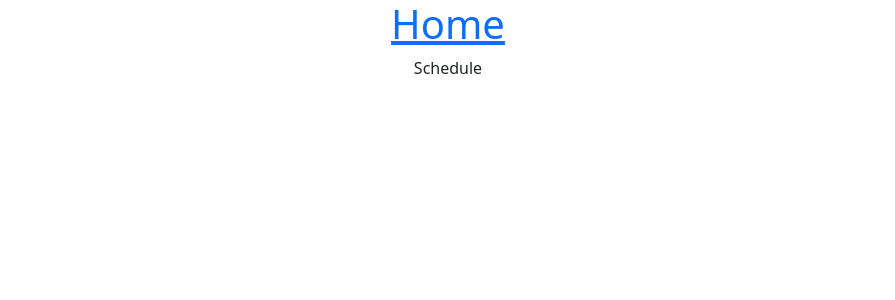
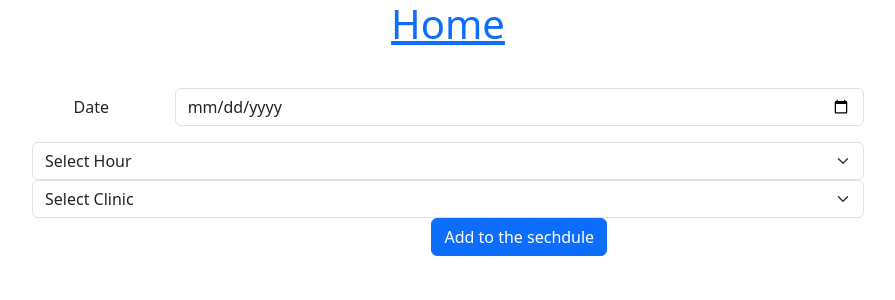
Before and after one commit to C9-hadeelHazimeh/MERAKI_Academy_Project_4, a React (Create React App) app in the folder frontend/: page /schedule in a window 1280 px wide. Shown: the top 300 px of the page, without its empty margins (192-1087 px from the left). Built offline with nearby package versions, Linux system fonts and the light colour scheme.

Commit message:
FE:scheduleing

```diff
--- a/frontend/package.json
+++ b/frontend/package.json
@@ -10,6 +10,7 @@
     "bootstrap": "^5.3.2",
     "react": "^18.2.0",
     "react-bootstrap": "^2.9.2",
+    "react-datepicker": "^4.25.0",
     "react-dom": "^18.2.0",
     "react-router-dom": "^6.21.1",
     "react-scripts": "5.0.1",
--- a/frontend/src/components/Register.js
+++ b/frontend/src/components/Register.js
@@ -5,7 +5,8 @@ import Form from "react-bootstrap/Form";
 import Row from "react-bootstrap/Row";
 import axios from "axios";
 import { useNavigate } from "react-router-dom";
-export const RoleContext = createContext();
+
+// export const RoleContext = createContext();
 const Register = () => {
   const navigate = useNavigate();
   const [name, settName] = useState("");
@@ -64,7 +65,7 @@ const Register = () => {
 
   return (
     <div className="container">
-      <RoleContext.Provider value={{role,setRole}}>
+      {/* <RoleContext.Provider value={{role,setRole}}> */}
       Register
       <Form>
         <Form.Group
@@ -237,7 +238,7 @@ const Register = () => {
       ) : (
         <div>{errormessage}</div>
       )}
-      </RoleContext.Provider>
+      {/* </RoleContext.Provider> */}
     </div>
   );
 };
--- a/frontend/src/components/Schedule.js
+++ b/frontend/src/components/Schedule.js
@@ -1,18 +1,109 @@
-import React, { useContext } from 'react'
-import { RoleContext } from './Register';
+import React, { useContext, useState } from 'react'
+// import { RoleContext } from './Register';
 import { UserContext } from '../App';
+import axios from 'axios';
+
+import { Link, useNavigate } from "react-router-dom";
+import Form from 'react-bootstrap/Form';
+import Button from "react-bootstrap/Button";
+import Col from "react-bootstrap/Col";
+import Row from "react-bootstrap/Row";
+import DatePicker from 'react-datepicker';
+const Schedule = () => {
+  const [clinic,setClinic]=useState(null);
+  const [date,setDate]=useState(null)
+  const [hour,setHour]=useState(null)
+  const [clinics] = useState(['Derma', 'Dentist', 'general'])
+const {token}=useContext(UserContext)
+
+const newAvailableAppointemt=()=>{
+const dateTime = new Date(date);
+const formattedDate = dateTime.toLocaleString('en-US', { month: 'long', day: 'numeric', year: 'numeric' });
+const fullDateTime = `${formattedDate} ${hour}`;
+// console.log( fullDateTime, clinic });
+const appointment={clinic,fullDateTime};
+
+console.log("test")
+   axios.post(`http://localhost:5000/appointments/book`,appointment, {
+      headers: {
+        authorization: `Bearer ${token}`,
+      },
+    }).then((result)=>{
+      console.log(result)
+
+      }).catch((err)=>{
+       console.log(err)
+      })
+      }
 
 
-const Schedule = () => {
+  return (
+<div className='container'>
 
- const roles= useContext(UserContext);
+<Form>
+        <Form.Group as={Row} className="mb-3">
+          <Form.Label column sm={2}>
+            Date
+          </Form.Label>
+          <Col sm={10}>
+            <Form.Control
+              type="date"
+              placeholder="The date..."
+              onChange={(e) => {
+                setDate(e.target.value);
+
+              }}
+            />
+          </Col>
+        </Form.Group>
+
+{/* <DatePicker
+          id="datePicker"
+          selected={date}
+          onChange={(date) => setDate(date)}
+          className="form-control"
+        /> */}
+        {/* <div>
+        <label>Date:</label>
+        <DatePicker selected={date} onChange={(date) => setDate(date)} />
+      </div> */}
+
+      {/* <Form.Select>
+        <label>Hour:</label>
+        <select value={hour} onChange={(e) => setHour(e.target.value)}>
+          <option value="">Select Hour</option>
+          <option value="8-9">8:00 AM - 9:00 AM</option>
+          <option value="9-10">9:00 AM - 10:00 AM</option>
+
+        </select>
+        </Form.Select> */}
+
+        <Form.Select value={hour} onChange={(e) => setHour(e.target.value)}>
+        <option value="">Select Hour </option>
+        <option value="8-9">8:00 AM - 9:00 AM</option>
+        <option value="9-10">9:00 AM - 10:00 AM</option>
+
+      </Form.Select>
+
+     <Form.Select value={clinic} onChange={(e) => setClinic(e.target.value)}>
+        <option value="">Select Clinic</option>
+        {clinics.map((clinicOption, index) => (
+          <option key={index} value={clinicOption}>
+            {clinicOption}
+          </option>
+        ))}
+      </Form.Select>
+        <Form.Group as={Row} className="mb-3">
+          <Col sm={{ span: 10, offset: 2 }}>
+            <Button onClick={newAvailableAppointemt}>Add to the sechdule</Button>
+          </Col>
+        </Form.Group>
+      </Form>
 
 
-    console.log(roles)
-  return (
 
+</div>
 
-    <div>Schedule</div>
   )
 }
 
```
Also changed, not shown: 1 other file (tests, documents, lock files or other folders).
